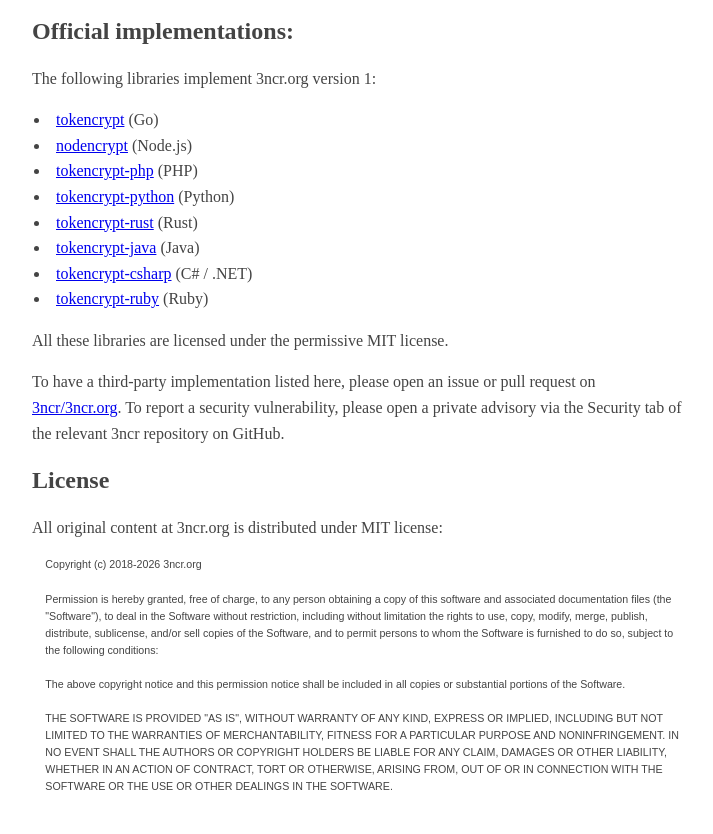
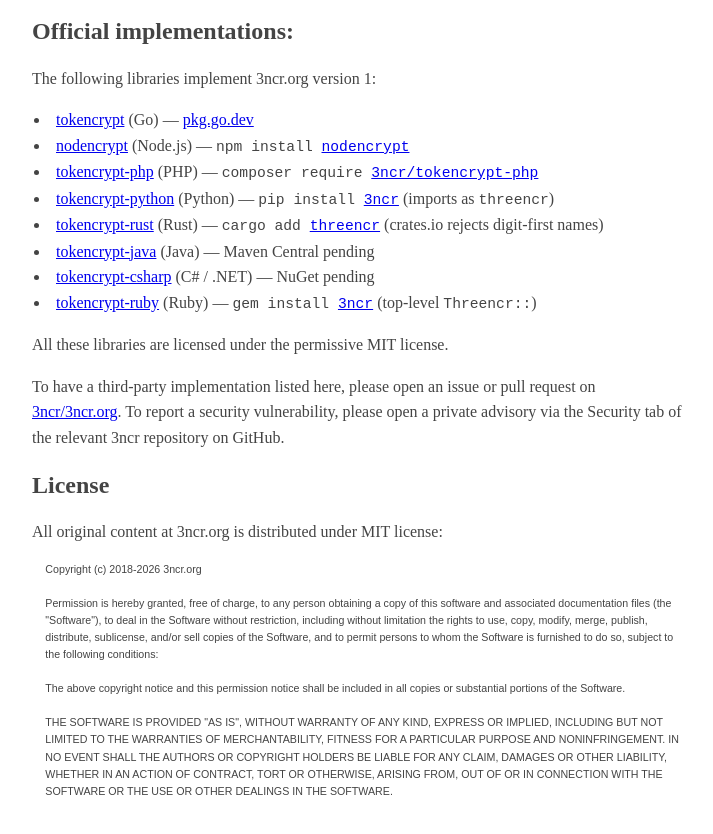
Before and after one commit to 3ncr/3ncr.org, a plain HTML site: page 1/index.html in a window 1280 px wide. Shown: the part 3854-4688 px from the top of the page, without its empty margins (18-731 px from the left). Drawn offline with Linux system fonts and the light colour scheme.

Commit message:
spec: append registry/install pointer to each official implementation
Six of the eight libraries are now published on their respective
registries (pkg.go.dev, npm, Packagist, PyPI, crates.io, RubyGems);
add the install-command and registry link inline so a reader can grab
the package without first hunting on GitHub. The Python and Rust lines
also note the registry-name vs import-name divergence (Python identifiers
and Rust crate names can't start with a digit, so 'pip install 3ncr'
imports as 'threencr' and the Rust crate is 'threencr' rather than '3ncr').

```diff
--- a/1/index.html
+++ b/1/index.html
@@ -207,14 +207,14 @@
 
 <p>The following libraries implement 3ncr.org version 1:
 	<ul>
-		<li><a href="https://github.com/3ncr/tokencrypt">tokencrypt</a> (Go)</li>
-		<li><a href="https://github.com/3ncr/nodencrypt">nodencrypt</a> (Node.js)</li>
-		<li><a href="https://github.com/3ncr/tokencrypt-php">tokencrypt-php</a> (PHP)</li>
-		<li><a href="https://github.com/3ncr/tokencrypt-python">tokencrypt-python</a> (Python)</li>
-		<li><a href="https://github.com/3ncr/tokencrypt-rust">tokencrypt-rust</a> (Rust)</li>
-		<li><a href="https://github.com/3ncr/tokencrypt-java">tokencrypt-java</a> (Java)</li>
-		<li><a href="https://github.com/3ncr/tokencrypt-csharp">tokencrypt-csharp</a> (C# / .NET)</li>
-		<li><a href="https://github.com/3ncr/tokencrypt-ruby">tokencrypt-ruby</a> (Ruby)</li>
+		<li><a href="https://github.com/3ncr/tokencrypt">tokencrypt</a> (Go) &mdash; <a href="https://pkg.go.dev/github.com/3ncr/tokencrypt">pkg.go.dev</a></li>
+		<li><a href="https://github.com/3ncr/nodencrypt">nodencrypt</a> (Node.js) &mdash; <code>npm install <a href="https://www.npmjs.com/package/nodencrypt">nodencrypt</a></code></li>
+		<li><a href="https://github.com/3ncr/tokencrypt-php">tokencrypt-php</a> (PHP) &mdash; <code>composer require <a href="https://packagist.org/packages/3ncr/tokencrypt-php">3ncr/tokencrypt-php</a></code></li>
+		<li><a href="https://github.com/3ncr/tokencrypt-python">tokencrypt-python</a> (Python) &mdash; <code>pip install <a href="https://pypi.org/project/3ncr/">3ncr</a></code> (imports as <code>threencr</code>)</li>
+		<li><a href="https://github.com/3ncr/tokencrypt-rust">tokencrypt-rust</a> (Rust) &mdash; <code>cargo add <a href="https://crates.io/crates/threencr">threencr</a></code> (crates.io rejects digit-first names)</li>
+		<li><a href="https://github.com/3ncr/tokencrypt-java">tokencrypt-java</a> (Java) &mdash; Maven Central pending</li>
+		<li><a href="https://github.com/3ncr/tokencrypt-csharp">tokencrypt-csharp</a> (C# / .NET) &mdash; NuGet pending</li>
+		<li><a href="https://github.com/3ncr/tokencrypt-ruby">tokencrypt-ruby</a> (Ruby) &mdash; <code>gem install <a href="https://rubygems.org/gems/3ncr">3ncr</a></code> (top-level <code>Threencr::</code>)</li>
 	</ul>
 	All these libraries are licensed under the permissive MIT license.
 </p>
```
